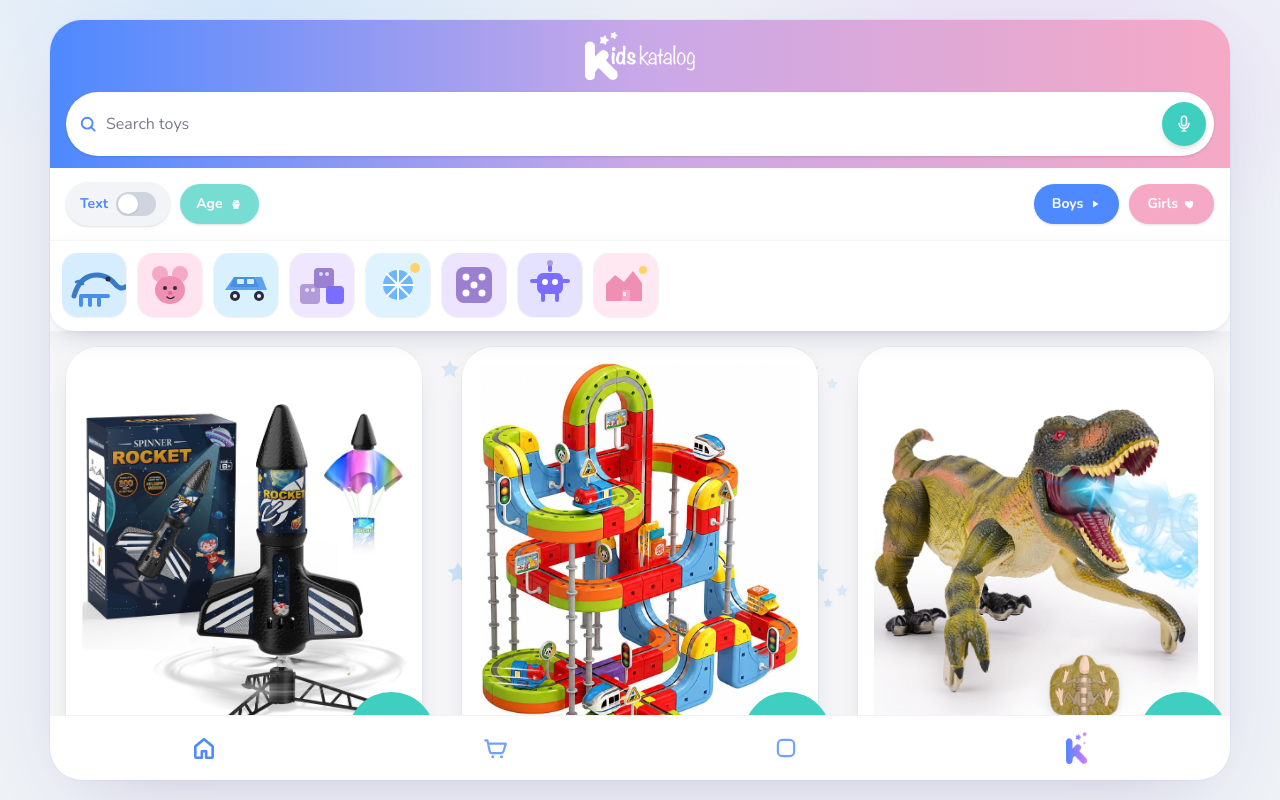
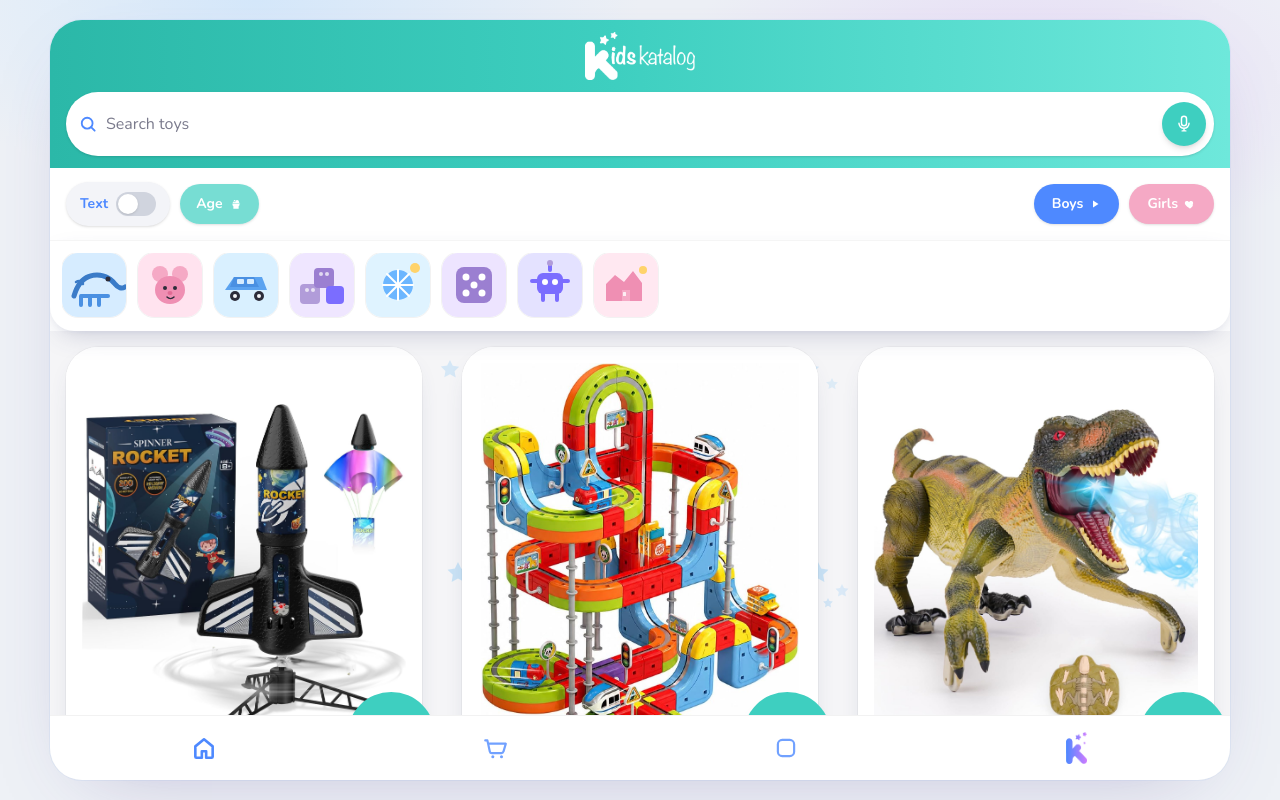
Before and after one commit to chastonbaggett-maker/kidskatalog, a Next.js app: page /shop in a window 1280 px wide. Built offline with nearby package versions, Linux system fonts and the light colour scheme.

Commit message:
Restore teal header gradient on both accent

```diff
--- a/src/app/globals.css
+++ b/src/app/globals.css
@@ -49,7 +49,7 @@ html[data-accent="girls"] {
   --header-grad-alt: linear-gradient(180deg, #ffc2d6 0%, #f5a9c5 45%, #e878a8 100%);
 }
 
-/* Default / both — mixed blue→pink gradient (base :root tokens) */
+/* Default / both — mint teal gradient with slight depth (base :root tokens) */
 html[data-accent="both"] {
   /* explicit restore so switching back from boys/girls is reliable */
   --blue: #4e89ff;
@@ -59,8 +59,8 @@ html[data-accent="both"] {
   --pink: #f5a9c5;
   --pink-deep: #ef8fb3;
   --lavender: #ebe4f7;
-  --header-grad: linear-gradient(90deg, #4e89ff 0%, #c9a8e8 50%, #f5a9c5 100%);
-  --header-grad-alt: linear-gradient(180deg, #f5a9c5 0%, #c9a8e8 45%, #4e89ff 100%);
+  --header-grad: linear-gradient(90deg, #2bb8a8 0%, #3ecfc0 48%, #6ee8db 100%);
+  --header-grad-alt: linear-gradient(180deg, #6ee8db 0%, #3ecfc0 45%, #2bb8a8 100%);
 }
 
 @theme inline {
```
